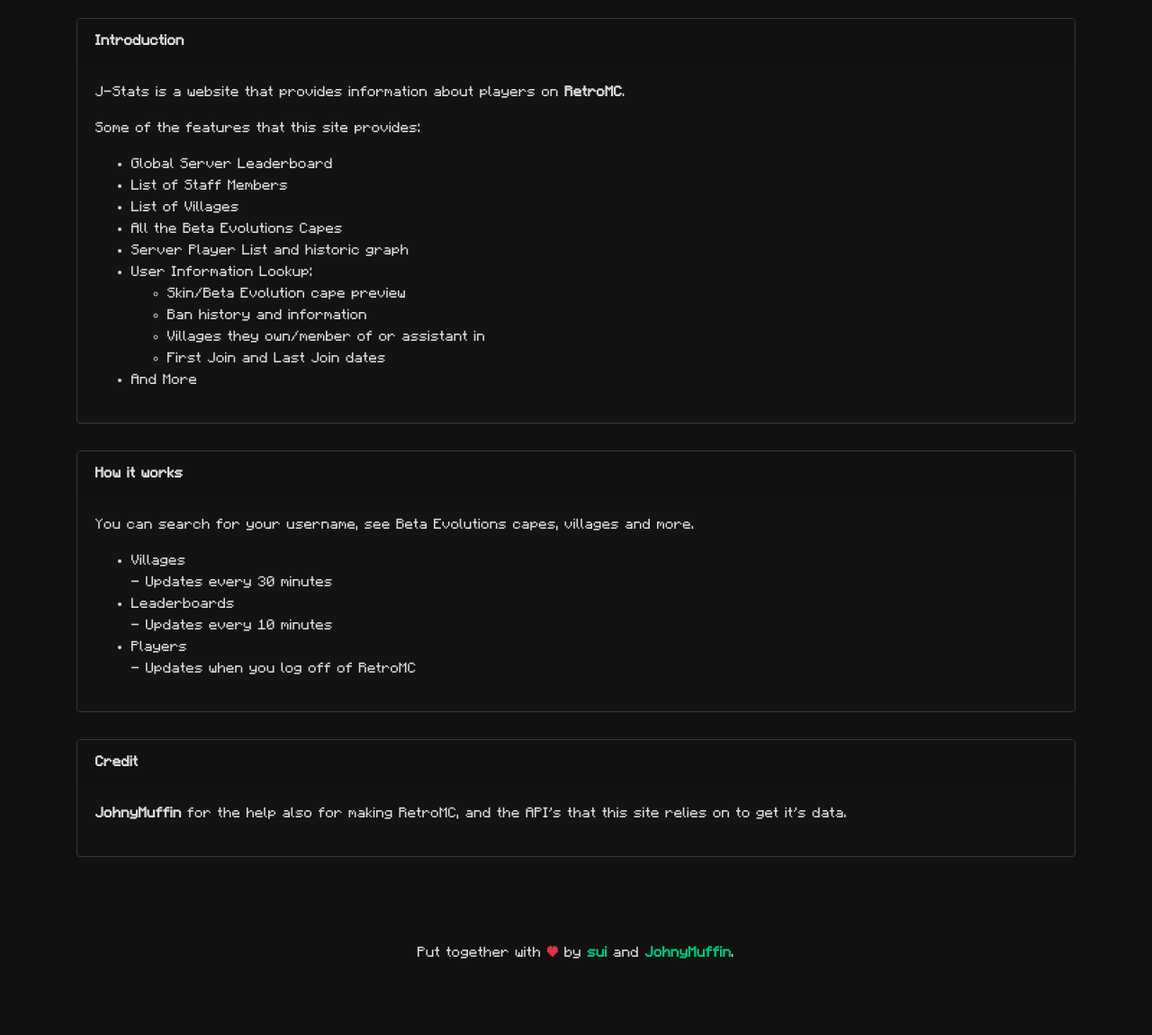
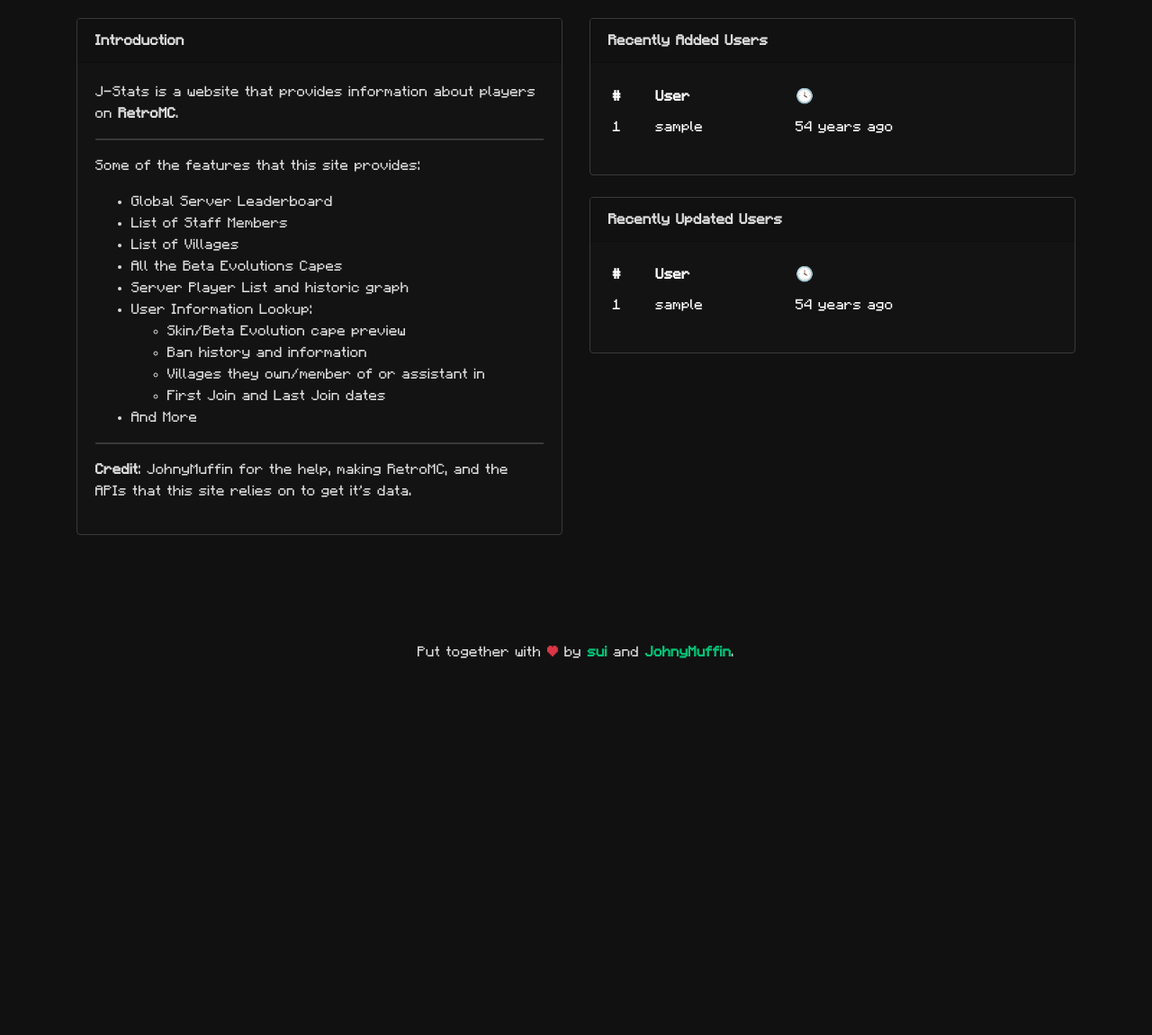
Before and after one commit to retromcorg/J-Stats, a PHP site: page / in a window 1280 px wide. Shown: the part 152-1303 px from the top of the page at 90% size. After the commit the page ends 884 px from the top, so only its background shows below. Run offline with PHP 8.4, Linux system fonts and the light colour scheme; tables that the repository leaves empty or names only in its code hold one stand-in row (values such as "Sample post"); data that the repository does not hold is empty; some libraries are stand-ins or nearby versions.

Commit message:
pushed 1677611292

```diff
--- a/index.php
+++ b/index.php
@@ -35,12 +35,22 @@
 <h2>J-Stats</h2>
 <p><strong class="text-info"><?php echo $stats['total_users']; ?></strong> users, <strong class="text-info"><?php echo $stats['total_villages'] ?></strong> villages, <strong class="text-info"><?php echo $stats['staff_users'] ?></strong> staff, <strong class="text-info"><?php echo $stats['cape_users'] ?></strong> capes</p>
 
+
+
+
+<div class="row">
+
+<div class="col-lg-6">
+
+
 <div class="card bg-dark">
 <div class="card-header">
 <strong>Introduction</strong>
 </div>
 <div class="card-body">
 <p>J-Stats is a website that provides information about players on <strong>RetroMC</strong>.</p>
+
+<hr>
 
 <p>Some of the features that this site provides:</p>
 <ul>
@@ -59,33 +69,100 @@
 <li>And More</li>
 </ul>
 
+<hr>
 
+<p><strong>Credit</strong>: JohnyMuffin for the help, making RetroMC, and the APIs that this site relies on to get it's data.</p>
+</div>
+</div>
+
+<br>
+</div>
+
+
+<div class="col-lg-6">
+
+
+<div class="card bg-dark" id="credit">
+<div class="card-header">
+<strong>Recently Added Users</strong>
+</div>
+
+<div class="card-body">
+
+
+<table class="table table-borderless table-sm">
+<thead>
+<tr>
+<th>#</th>
+<th>User</th>
+<th>🕓</th>
+</tr>
+</thead>
+<tbody>
+
+<?php
+
+
+$db->orderby("firstJoin", "DESC");
+$added = $db->get("users", 5);
+
+foreach($added as $k => $a) {
+?>
+<tr>
+    <td><?php echo $k+1; ?></td>
+    <td><?php echo $a['username']; ?></td>
+    <td><span data-toggle="tooltip" data-placement="right" title="<?php  echo unix($a['firstJoin']); ?>"><?php echo to_time_ago($a['firstJoin']) ?> ago</span></td>
+
+</tr><?php
+}
+?>
+</tbody>
+</table>
+</div>
+</div>
+
+<br>
+
+<div class="card bg-dark" id="credit">
+<div class="card-header">
+<strong>Recently Updated Users</strong>
+</div>
+
+<div class="card-body">
+
+<table class="table table-borderless table-sm">
+<thead>
+<tr>
+<th>#</th>
+<th>User</th>
+<th>🕓</th>
+</tr>
+</thead>
+<tbody>
+
+<?php
+
+
+$db->orderby("lastJoin", "DESC");
+$updated = $db->get("users", 5);
+
+foreach($updated as $k => $u) {
+?>
+<tr>
+    <td><?php echo $k+1; ?></td>
+    <td><?php echo $u['username']; ?></td>
+    <td><span data-toggle="tooltip" data-placement="right" title="<?php  echo unix($u['lastJoin']); ?>"><?php echo to_time_ago($u['lastJoin']) ?> ago</span></td>
+
+</tr><?php
+}
+?>
+</tbody>
+</table>
 
 </div>
 </div>
 
 
-<div class="card bg-dark" style="margin-top:30px" id="credit">
-<div class="card-header">
-<strong>How it works</strong>
-</div>
-<div class="card-body">
-<p>You can search for your username, see Beta Evolutions capes, villages and more.</p>
-
-<ul>
-    <li>Villages</li> - Updates every 30 minutes</li>
-    <li>Leaderboards</li> -  Updates every 10 minutes</li>
-    <li>Players</li> - Updates when you log off of RetroMC</li>
-</ul>
-</div>
-</div>
-
-<div class="card bg-dark" style="margin-top:30px" id="credit">
-<div class="card-header">
-<strong>Credit</strong>
-</div>
-<div class="card-body">
-<p><strong>JohnyMuffin</strong> for the help also for making RetroMC, and the API's that this site relies on to get it's data.</p>
 </div>
 </div>
 
```
